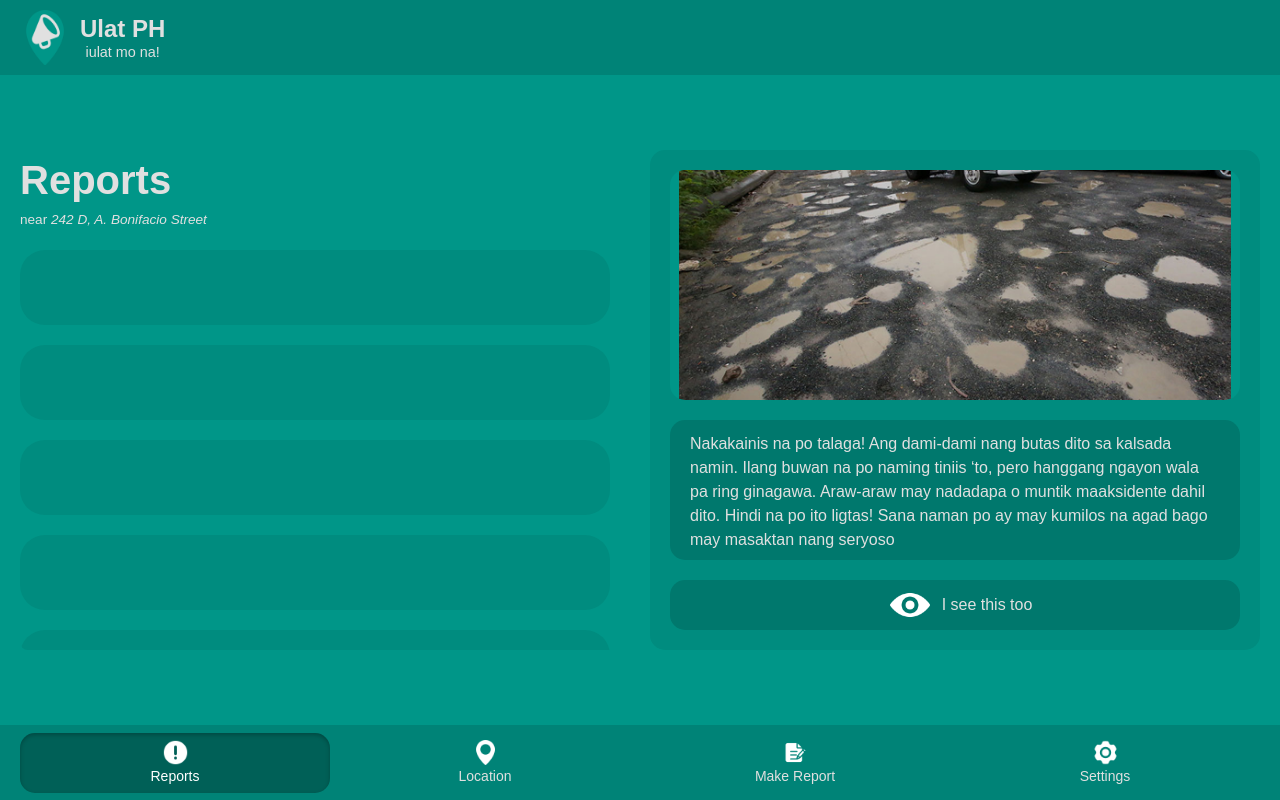
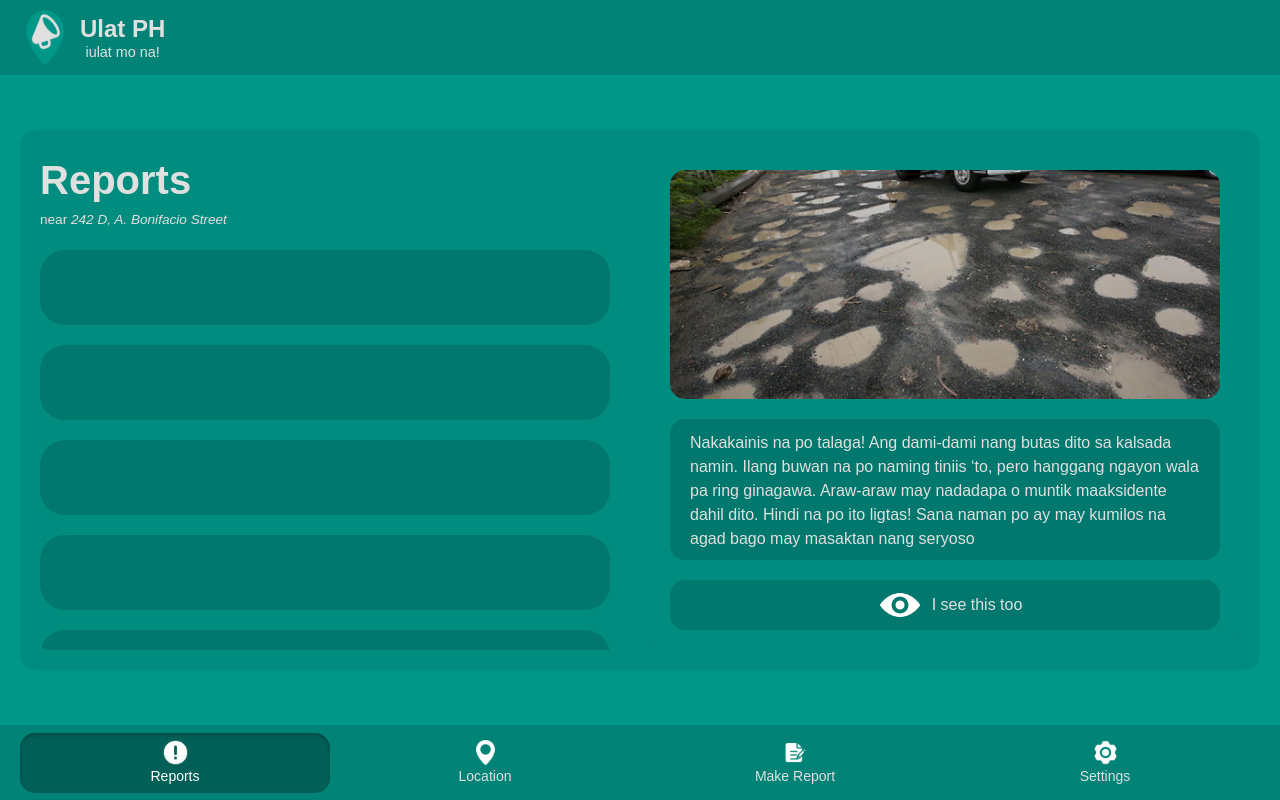
Before and after one commit to vnclrd/metro-realtime, a React (Vite) app in the folder frontend/: page /core in a window 1280 px wide. Built offline with nearby package versions, Linux system fonts and the light colour scheme.

Commit message:
Update reports page layout

```diff
--- a/frontend/src/jsx/Core.jsx
+++ b/frontend/src/jsx/Core.jsx
@@ -29,7 +29,7 @@ function Core() {
       >
 
         {/* Panels */}
-        <div className='flex items-center justify-between w-auto ml-5 mr-5 gap-5'>
+        <div className='flex items-center justify-between w-auto ml-5 mr-5 gap-5 rounded-[15px] bg-[#008c7f] p-5'>
 
           {/* Left Panel */}
           <div className='flex flex-col w-[50%] h-[500px]'>
@@ -43,13 +43,13 @@ function Core() {
             {/* Reports Container */}
             <div className='flex items-center justify-center'>
               <div className='flex flex-col w-[100%] h-[400px] pr-5 gap-5 overflow-y-scroll rounded-lg'>
-                <div className='w-full h-[75px] rounded-[25px] bg-[#008C7F] flex-shrink-0'></div>
-                <div className='w-full h-[75px] rounded-[25px] bg-[#008C7F] flex-shrink-0'></div>
-                <div className='w-full h-[75px] rounded-[25px] bg-[#008C7F] flex-shrink-0'></div>
-                <div className='w-full h-[75px] rounded-[25px] bg-[#008C7F] flex-shrink-0'></div>
-                <div className='w-full h-[75px] rounded-[25px] bg-[#008C7F] flex-shrink-0'></div>
-                <div className='w-full h-[75px] rounded-[25px] bg-[#008C7F] flex-shrink-0'></div>
-                <div className='w-full h-[75px] rounded-[25px] bg-[#008C7F] flex-shrink-0'></div>
+                <div className='w-full h-[75px] rounded-[25px] bg-[#00786d] flex-shrink-0'></div>
+                <div className='w-full h-[75px] rounded-[25px] bg-[#00786d] flex-shrink-0'></div>
+                <div className='w-full h-[75px] rounded-[25px] bg-[#00786d] flex-shrink-0'></div>
+                <div className='w-full h-[75px] rounded-[25px] bg-[#00786d] flex-shrink-0'></div>
+                <div className='w-full h-[75px] rounded-[25px] bg-[#00786d] flex-shrink-0'></div>
+                <div className='w-full h-[75px] rounded-[25px] bg-[#00786d] flex-shrink-0'></div>
+                <div className='w-full h-[75px] rounded-[25px] bg-[#00786d] flex-shrink-0'></div>
               </div>
             </div>
 
```
